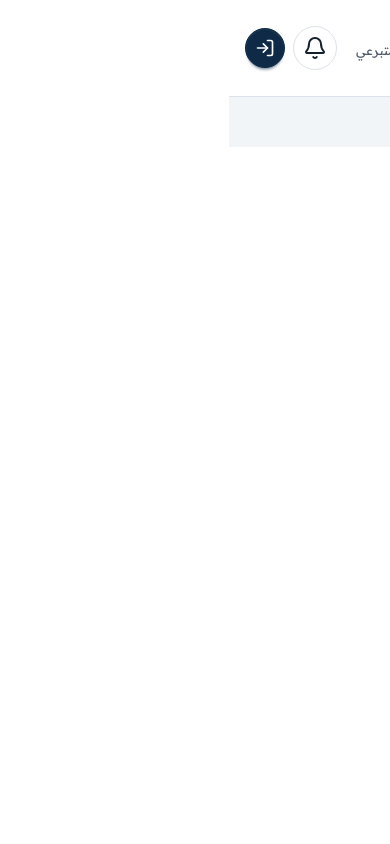
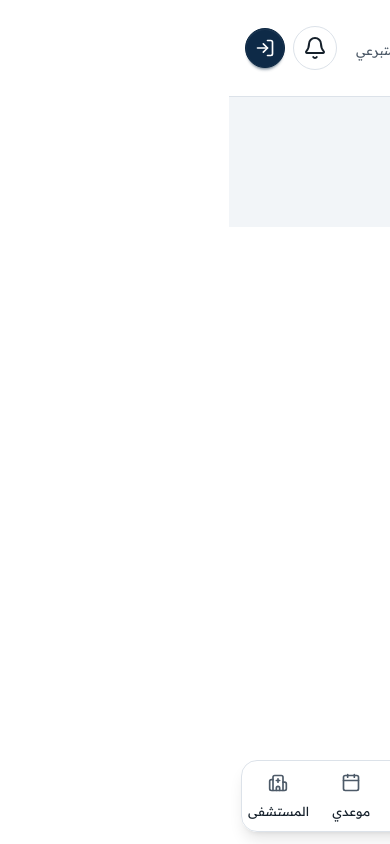
Before and after one commit to Marnie0/bloodlink, a React (Vite) app in the folder client/: page / in a window 390 px wide. Built offline with nearby package versions, Linux system fonts and the light colour scheme.

Commit message:
feat: floating bottom tab bar for phones

```diff
--- a/client/src/App.jsx
+++ b/client/src/App.jsx
@@ -1,6 +1,7 @@
 import { Route, Routes } from 'react-router-dom';
 import Header from '@/components/layout/Header';
 import Footer from '@/components/layout/Footer';
+import BottomTabBar from '@/components/layout/BottomTabBar';
 import HomePage from '@/pages/home/HomePage';
 import SignupPage from '@/pages/auth/SignupPage';
 import LoginPage from '@/pages/auth/LoginPage';
@@ -62,6 +63,7 @@ export default function App() {
         </Routes>
       </main>
       <Footer />
+      <BottomTabBar />
     </>
   );
 }
--- /dev/null
+++ b/client/src/components/layout/BottomTabBar.jsx
@@ -0,0 +1,50 @@
+import { NavLink } from 'react-router-dom';
+import clsx from 'clsx';
+import { House, Heart, Droplet, Calendar, Hospital } from 'lucide-react';
+const links = [
+  { to: '/', label: 'الرئيسية', end: true, icon: House },
+  { to: '/donor/requests', label: 'الطلبات', end: true, icon: Heart },
+  { to: '/donor/requests/new', label: 'طلب دم', icon: Droplet },
+  { to: '/donor/history', label: 'موعدي', icon: Calendar },
+  { to: '/hospital', label: 'المستشفى', icon: Hospital },
+];
+
+export default function BottomTabBar() {
+  return (
+    <>
+      <div className="h-20 lg:hidden" />
+      <nav
+        className="bg-surface/90 border-line fixed inset-x-3 bottom-[max(0.75rem,env(safe-area-inset-bottom))] mx-auto max-w-lg rounded-2xl border shadow-lg backdrop-blur lg:hidden"
+        aria-label="القائمة الرئيسية للشاشات الصغيرة"
+      >
+        <div className="grid grid-cols-5">
+          {links.map((link) => {
+            const Icon = link.icon;
+            return (
+              <NavLink
+                key={link.to}
+                to={link.to}
+                end={link.end}
+                className="text-tiny flex flex-col items-center gap-1 py-2"
+              >
+                {({ isActive }) => (
+                  <>
+                    <span
+                      className={clsx(
+                        'rounded-full px-4 py-1 transition-colors',
+                        isActive ? 'bg-crimson-lt text-crimson' : 'text-ink-2',
+                      )}
+                    >
+                      <Icon className="size-5" />
+                    </span>
+                    <span>{link.label}</span>
+                  </>
+                )}
+              </NavLink>
+            );
+          })}
+        </div>
+      </nav>
+    </>
+  );
+}
--- a/client/src/components/layout/MainNav.jsx
+++ b/client/src/components/layout/MainNav.jsx
@@ -22,8 +22,10 @@ export default function MainNav() {
               end={link.end}
               className={({ isActive }) =>
                 clsx(
-                  'focus-visible:outline-gold rounded-full px-3 py-2 text-sm font-medium transition-colors focus-visible:outline-2 focus-visible:outline-offset-2',
-                  isActive ? 'bg-surface text-navy font-semibold' : 'text-white hover:bg-white/10',
+                  'focus-visible:outline-gold rounded-full px-3 py-2 text-sm transition-colors focus-visible:outline-2 focus-visible:outline-offset-2',
+                  isActive
+                    ? 'bg-surface text-navy font-semibold'
+                    : 'font-medium text-white hover:bg-white/10',
                 )
               }
             >
```
